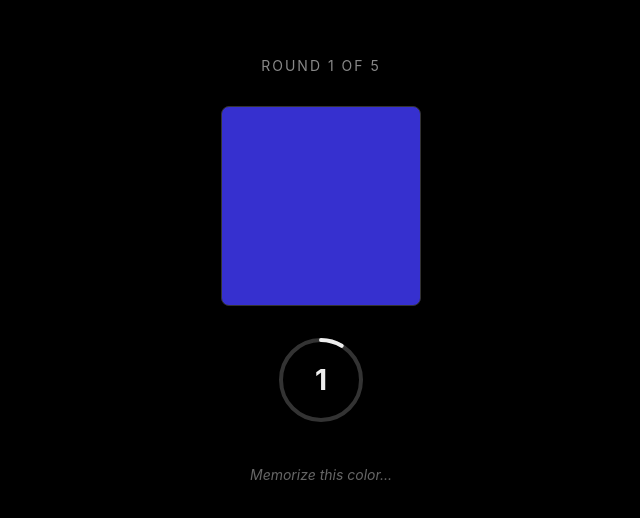
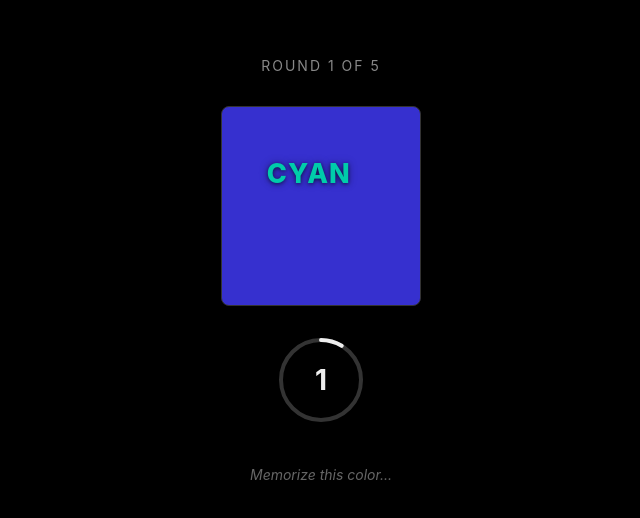
Before and after one commit to RohithAchar/matrix-hue, a React (Vite) app in the folder client/: page /play/single in a window 1280 px wide. Shown: the part 130-648 px from the top of the page, without its empty margins (319-959 px from the left). Built offline with nearby package versions, Linux system fonts and the light colour scheme.

Commit message:
feat: proper distraction system — DistractionOverlay with GSAP Stroop popups, DistractionBackgroundShifter for hard mode

```diff
--- a/client/src/App.css
+++ b/client/src/App.css
@@ -276,40 +276,11 @@ body {
   position: relative;
 }
 
-.bg-distract {
-  position: absolute;
-  inset: 0;
-  opacity: 0.35;
-  z-index: 0;
-}
-
-.distract-text {
-  position: absolute;
-  font-weight: bold;
-  font-family: monospace;
-  opacity: 0.4;
-  pointer-events: none;
-  z-index: 0;
-  user-select: none;
-}
-
 .swatch-wrapper {
   position: relative;
   display: inline-flex;
   align-items: center;
   justify-content: center;
-}
-
-.swatch-label-wrong {
-  position: absolute;
-  font-size: 22px;
-  font-weight: 800;
-  text-shadow: 0 1px 4px rgba(0, 0, 0, 0.8), 0 0 12px rgba(0, 0, 0, 0.5);
-  text-transform: uppercase;
-  letter-spacing: 2px;
-  pointer-events: none;
-  user-select: none;
-  font-family: -apple-system, BlinkMacSystemFont, "Segoe UI", Roboto, sans-serif;
 }
 
 .game-content {
--- /dev/null
+++ b/client/src/components/DistractionBackgroundShifter.jsx
@@ -0,0 +1,39 @@
+import { useEffect, useRef } from 'react';
+import gsap from 'gsap';
+
+export default function DistractionBackgroundShifter({ difficulty, containerRef }) {
+  const flashed = useRef(false);
+
+  useEffect(() => {
+    if (difficulty !== 'hard' || !containerRef?.current) return;
+    if (flashed.current) return;
+    flashed.current = true;
+
+    const el = containerRef.current;
+    const timers = [];
+    const flashCount = 1 + Math.floor(Math.random() * 2);
+
+    const origBg = el.style.backgroundColor || 'transparent';
+
+    for (let i = 0; i < flashCount; i++) {
+      const delay = 300 + Math.random() * 1000;
+      const hue = Math.round(Math.random() * 360);
+      const sat = 40 + Math.round(Math.random() * 20);
+      const lit = 40 + Math.round(Math.random() * 20);
+      const flashColor = `hsl(${hue}, ${sat}%, ${lit}%)`;
+
+      const timer = setTimeout(() => {
+        const tl = gsap.timeline();
+        tl.to(el, { backgroundColor: flashColor, duration: 0.1 })
+          .to(el, { backgroundColor: flashColor, duration: 0.1 })
+          .to(el, { backgroundColor: origBg, duration: 0.1 });
+      }, delay);
+
+      timers.push(timer);
+    }
+
+    return () => timers.forEach(clearTimeout);
+  }, [difficulty, containerRef]);
+
+  return null;
+}
--- /dev/null
+++ b/client/src/components/DistractionOverlay.jsx
@@ -0,0 +1,116 @@
+import { useState, useEffect, useRef, useCallback } from 'react';
+import gsap from 'gsap';
+
+const COLOR_NAMES = ['RED', 'BLUE', 'GREEN', 'YELLOW', 'PURPLE', 'ORANGE', 'CYAN', 'PINK', 'TEAL', 'BROWN'];
+
+const INK_MAP = {
+  RED: 'hsl(0, 100%, 50%)',
+  BLUE: 'hsl(240, 100%, 50%)',
+  GREEN: 'hsl(120, 100%, 50%)',
+  YELLOW: 'hsl(60, 100%, 50%)',
+  PURPLE: 'hsl(300, 100%, 50%)',
+  ORANGE: 'hsl(30, 100%, 50%)',
+  CYAN: 'hsl(180, 100%, 50%)',
+  PINK: 'hsl(330, 100%, 70%)',
+  TEAL: 'hsl(170, 100%, 40%)',
+  BROWN: 'hsl(20, 60%, 40%)',
+};
+
+function randomInk() {
+  return COLOR_NAMES[Math.floor(Math.random() * COLOR_NAMES.length)];
+}
+
+function randomPosition(used) {
+  for (let attempt = 0; attempt < 20; attempt++) {
+    const x = 10 + Math.random() * 160;
+    const y = 10 + Math.random() * 160;
+    const tooClose = used.some((p) => Math.abs(p.x - x) < 50 && Math.abs(p.y - y) < 50);
+    if (!tooClose) return { x, y };
+  }
+  return { x: 10 + Math.random() * 160, y: 10 + Math.random() * 160 };
+}
+
+function PopupItem({ text, inkColor, x, y, fontSize, onDone }) {
+  const ref = useRef(null);
+
+  useEffect(() => {
+    const tl = gsap.timeline({ onComplete: onDone });
+    tl.fromTo(ref.current, { opacity: 0 }, { opacity: 1, duration: 0.2 })
+      .to(ref.current, { opacity: 0, duration: 0.2 }, '+=0.8');
+  }, [onDone]);
+
+  return (
+    <span
+      ref={ref}
+      style={{
+        position: 'absolute',
+        left: x,
+        top: y,
+        color: inkColor,
+        fontSize,
+        fontWeight: 800,
+        opacity: 0,
+        textShadow: '0 1px 4px rgba(0,0,0,0.6), 0 0 10px rgba(0,0,0,0.3)',
+        pointerEvents: 'none',
+        userSelect: 'none',
+        fontFamily: '-apple-system, BlinkMacSystemFont, "Segoe UI", Roboto, sans-serif',
+        textTransform: 'uppercase',
+        letterSpacing: '1px',
+      }}
+    >
+      {text}
+    </span>
+  );
+}
+
+export default function DistractionOverlay({ difficulty }) {
+  const [popups, setPopups] = useState([]);
+  const schedRef = useRef(null);
+
+  const remove = useCallback((id) => {
+    setPopups((prev) => prev.filter((p) => p.id !== id));
+  }, []);
+
+  useEffect(() => {
+    if (difficulty === 'easy') return;
+
+    setPopups([]);
+    const interval = difficulty === 'hard' ? 500 : 1500;
+    const maxPopups = difficulty === 'hard' ? 4 : 3;
+    let count = 0;
+    const used = [];
+
+    schedRef.current = setInterval(() => {
+      if (count >= maxPopups) {
+        clearInterval(schedRef.current);
+        return;
+      }
+      count++;
+
+      const text = COLOR_NAMES[Math.floor(Math.random() * COLOR_NAMES.length)];
+      const inkName = randomInk();
+      const pos = randomPosition(used);
+      used.push(pos);
+
+      const id = Date.now() + Math.random();
+      setPopups((prev) => [
+        ...prev,
+        { id, text, inkColor: INK_MAP[inkName], x: pos.x, y: pos.y, fontSize: 24 + Math.random() * 12 },
+      ]);
+    }, interval);
+
+    return () => {
+      clearInterval(schedRef.current);
+    };
+  }, [difficulty]);
+
+  if (difficulty === 'easy') return null;
+
+  return (
+    <div style={{ position: 'absolute', inset: 0, pointerEvents: 'none', zIndex: 2 }}>
+      {popups.map((p) => (
+        <PopupItem key={p.id} {...p} onDone={() => remove(p.id)} />
+      ))}
+    </div>
+  );
+}
--- a/client/src/pages/Game.jsx
+++ b/client/src/pages/Game.jsx
@@ -10,6 +10,8 @@ import ColorSwatch from '../components/ColorSwatch';
 import Timer from '../components/Timer';
 import HSLSliderGroup from '../components/HSLSliderGroup';
 import ScoreReveal from '../components/ScoreReveal';
+import DistractionOverlay from '../components/DistractionOverlay';
+import DistractionBackgroundShifter from '../components/DistractionBackgroundShifter';
 
 const DIFFICULTY_TIMES = { easy: 6, medium: 4, hard: 2 };
 
@@ -26,10 +28,7 @@ export default function Game() {
   const [touched, setTouched] = useState(false);
   const [result, setResult] = useState(null);
 
-  const [bgColor, setBgColor] = useState(null);
-  const [distractLabel, setDistractLabel] = useState(null);
-  const bgAnimRef = useRef(null);
-  const labelRef = useRef(null);
+  const memorizeRef = useRef(null);
   const fadeRef = useRef(null);
   const recreateRef = useRef(null);
 
@@ -78,50 +77,6 @@ export default function Game() {
     }
   }, [phase]);
 
-  const shouldAnimateBg =
-    (difficulty === 'medium' && phase === 'memorize') ||
-    (difficulty === 'hard' && phase === 'memorize');
-
-  const COLOR_NAMES = [
-    'red', 'blue', 'green', 'yellow', 'purple', 'orange', 'pink',
-    'brown', 'cyan', 'magenta', 'lime', 'teal', 'indigo', 'violet',
-    'gold', 'silver', 'coral', 'maroon', 'navy', 'olive', 'plum',
-    'tan', 'beige', 'mint', 'lavender', 'crimson', 'turquoise',
-  ];
-
-  useEffect(() => {
-    if (!shouldAnimateBg) {
-      setBgColor(null);
-      setDistractLabel(null);
-      return;
-    }
-
-    let hue = Math.random() * 360;
-    const interval = difficulty === 'hard' ? 80 : 200;
-    const step = difficulty === 'hard' ? 80 : 60;
-
-    bgAnimRef.current = setInterval(() => {
-      hue = (hue + step + Math.random() * 30) % 360;
-      const sat = 40 + Math.random() * 60;
-      const lit = 20 + Math.random() * 40;
-      setBgColor(`hsl(${Math.round(hue)}, ${Math.round(sat)}%, ${Math.round(lit)}%)`);
-    }, interval);
-
-    labelRef.current = setInterval(() => {
-      setDistractLabel({
-        text: COLOR_NAMES[Math.floor(Math.random() * COLOR_NAMES.length)],
-        color: `hsl(${Math.round(Math.random() * 360)}, ${Math.round(60 + Math.random() * 40)}%, ${Math.round(50 + Math.random() * 50)}%)`,
-      });
-    }, difficulty === 'hard' ? 400 : 800);
-
-    return () => {
-      clearInterval(bgAnimRef.current);
-      clearInterval(labelRef.current);
-      bgAnimRef.current = null;
-      labelRef.current = null;
-    };
-  }, [shouldAnimateBg, difficulty]);
-
   function handleSliderChange(hsl) {
     setGuess(hsl);
     if (!touched) setTouched(true);
@@ -153,17 +108,15 @@ export default function Game() {
 
   return (
     <div className="game" style={{ backgroundColor: '#000' }}>
-      {bgColor && <div className="bg-distract" style={{ backgroundColor: bgColor }} />}
       <div className="game-content">
         {phase === 'memorize' && (
           <>
             <div className="round-header">Round {round + 1} of 5</div>
-            <div className="memorize-section">
+            <div className="memorize-section" ref={memorizeRef}>
               <div className="swatch-wrapper">
                 <ColorSwatch h={target.h} s={target.s} l={target.l} size={200} />
-                {distractLabel && (
-                  <span className="swatch-label-wrong" style={{ color: distractLabel.color }}>{distractLabel.text}</span>
-                )}
+                <DistractionOverlay difficulty={difficulty} />
+                <DistractionBackgroundShifter difficulty={difficulty} containerRef={memorizeRef} />
               </div>
               <Timer duration={duration} remaining={remaining} onComplete={() => {}} />
             </div>
```
